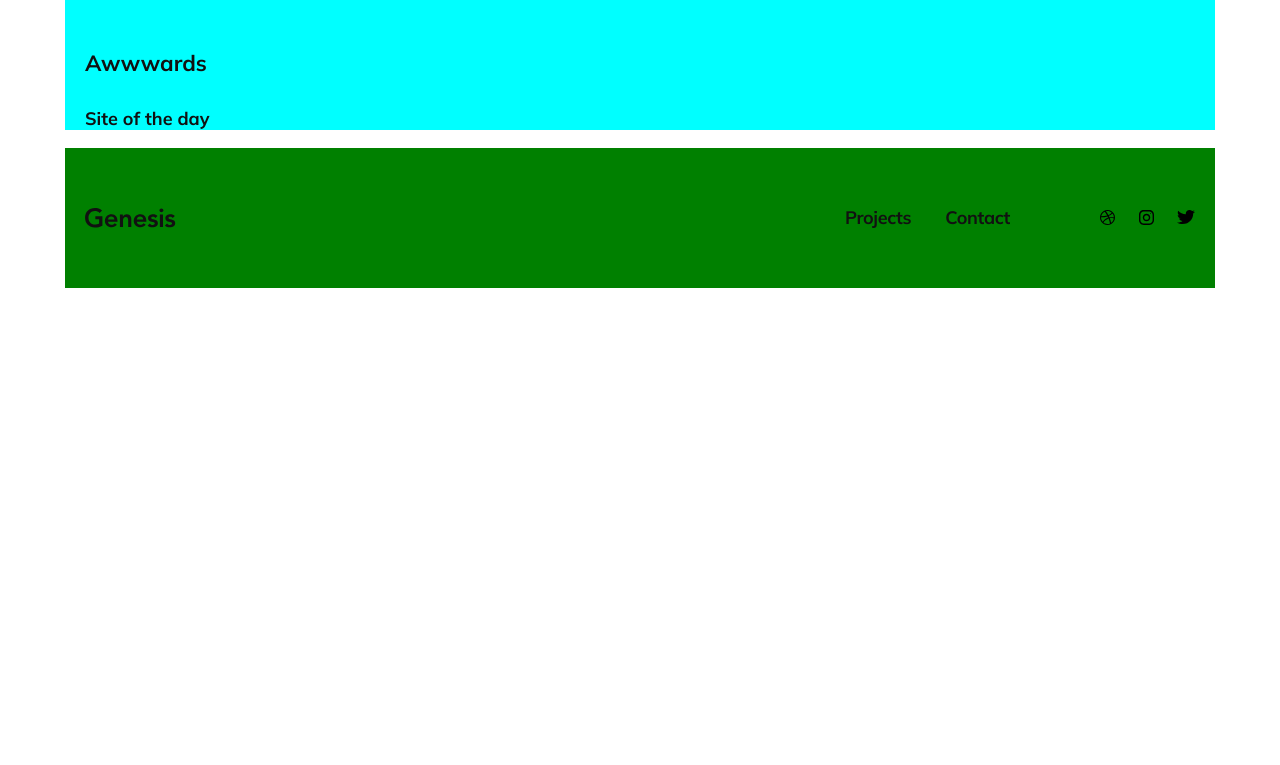
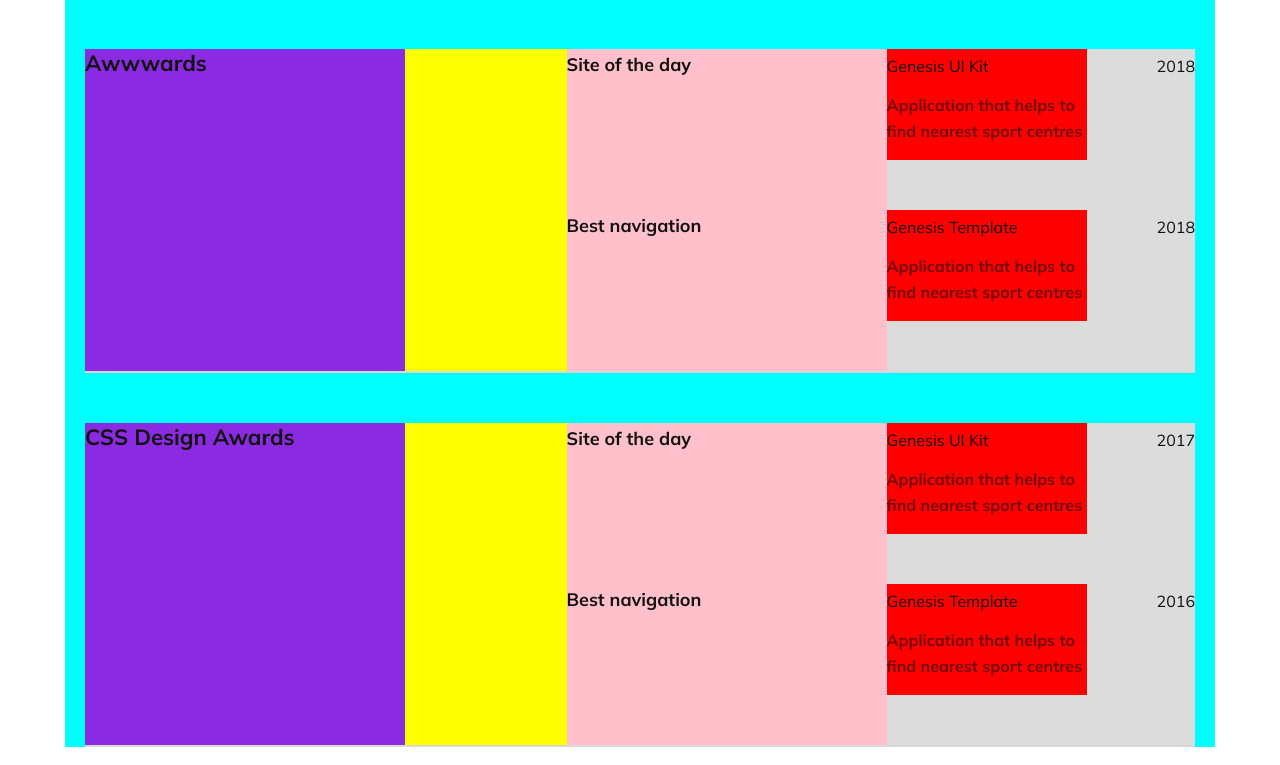
Before and after one commit to henriknestor/11-Crossbrowser_Prepost, a plain HTML site: page index.html in a window 1280 px wide. Shown: the part 2675-3440 px from the top of the page. Before the commit the page ends 2963 px from the top, so only its background shows below. Drawn offline with Linux system fonts and the light colour scheme.

Commit message:
added showoff area to start page

```diff
--- a/index.html
+++ b/index.html
@@ -61,8 +61,76 @@
         </div>
 
         <div class="line"></div>
-        <h4>Awwwards</h4>
-        <p class="h7">Site of the day</p>
+
+        <div class="showoff__container">
+            <div class="showoff__title">
+                <h4>Awwwards</h4>
+            </div>
+            <div class="showoff__content">
+                <div class="showoff__semititle">
+                    <p class="h7">Site of the day</p>
+                </div>
+                <div class="showoff__example">
+                    <p class="h8">Genesis UI Kit</p>
+                    <p class="h9">Application that helps to find nearest sport centres</li>
+                </div>
+                <div class="showoff__year">
+                    <p class="h8">2018</p>
+                </div>
+            </div>
+        </div>
+        <div class="showoff__container">
+            <div class="showoff__title"></div>
+            <div class="showoff__content">
+                <div class="showoff__semititle">
+                    <p class="h7">Best navigation</p>
+                </div>
+                <div class="showoff__example">
+                    <p class="h8">Genesis Template</p>
+                    <p class="h9">Application that helps to find nearest sport centres</li>
+                </div>
+                <div class="showoff__year">
+                    <p class="h8">2018</p>
+                </div>
+            </div>
+        </div>
+
+        <div class="line"></div>
+
+        <div class="showoff__container">
+            <div class="showoff__title">
+                <h4>CSS Design Awards</h4>
+            </div>
+            <div class="showoff__content">
+                <div class="showoff__semititle">
+                    <p class="h7">Site of the day</p>
+                </div>
+                <div class="showoff__example">
+                    <p class="h8">Genesis UI Kit</p>
+                    <p class="h9">Application that helps to find nearest sport centres</li>
+                </div>
+                <div class="showoff__year">
+                    <p class="h8">2017</p>
+                </div>
+            </div>
+        </div>
+        <div class="showoff__container">
+            <div class="showoff__title"></div>
+            <div class="showoff__content">
+                <div class="showoff__semititle">
+                    <p class="h7">Best navigation</p>
+                </div>
+                <div class="showoff__example">
+                    <p class="h8">Genesis Template</p>
+                    <p class="h9">Application that helps to find nearest sport centres</li>
+                </div>
+                <div class="showoff__year">
+                    <p class="h8">2016</p>
+                </div>
+            </div>
+        </div>
+
+        <div class="line"></div>
 
     </main>
 
--- a/styles/working-file.css
+++ b/styles/working-file.css
@@ -38,6 +38,7 @@ h4 {
     font-style: normal;
     font-weight: 700;
     line-height: normal;
+    margin-top: 0;
 }
 
 h5 {
@@ -63,6 +64,23 @@ h6 {
     font-style: normal;
     font-weight: 700;
     line-height: normal;
+    margin-top: 4px;
+}
+
+.h8 {
+    font-size: 16px;
+    font-style: normal;
+    font-weight: 400;
+    line-height: normal;
+    margin-top: 7px;
+}
+
+.h9 {
+    font-size: 16px;
+    font-style: normal;
+    font-weight: 700;
+    line-height: 26px;
+    opacity: 0.6;
 }
 
 
@@ -249,6 +267,40 @@ max-width: 635px;
     margin-bottom: 50px;
 }
 
+.showoff__container {
+    background: yellow;
+    display: flex;
+    justify-content: space-between;
+    flex-wrap: wrap;
+}
+
+.showoff__title {
+    background: blueviolet;
+    min-width: 320px;
+}
+
+.showoff__content {
+    background: gainsboro;
+    display: flex;
+    flex-wrap: nowrap;
+}
+
+.showoff__semititle {
+    background: pink;
+    width: 320px;
+}
+
+.showoff__example {
+    background: red;
+    max-width: 200px;
+    margin-bottom: 50px;
+}
+
+.showoff__year {
+    text-align: right;
+    padding-left:70px;
+}
+
 /* ---- End of content ---- */
 
 /* ---- Footer ---- */
```
